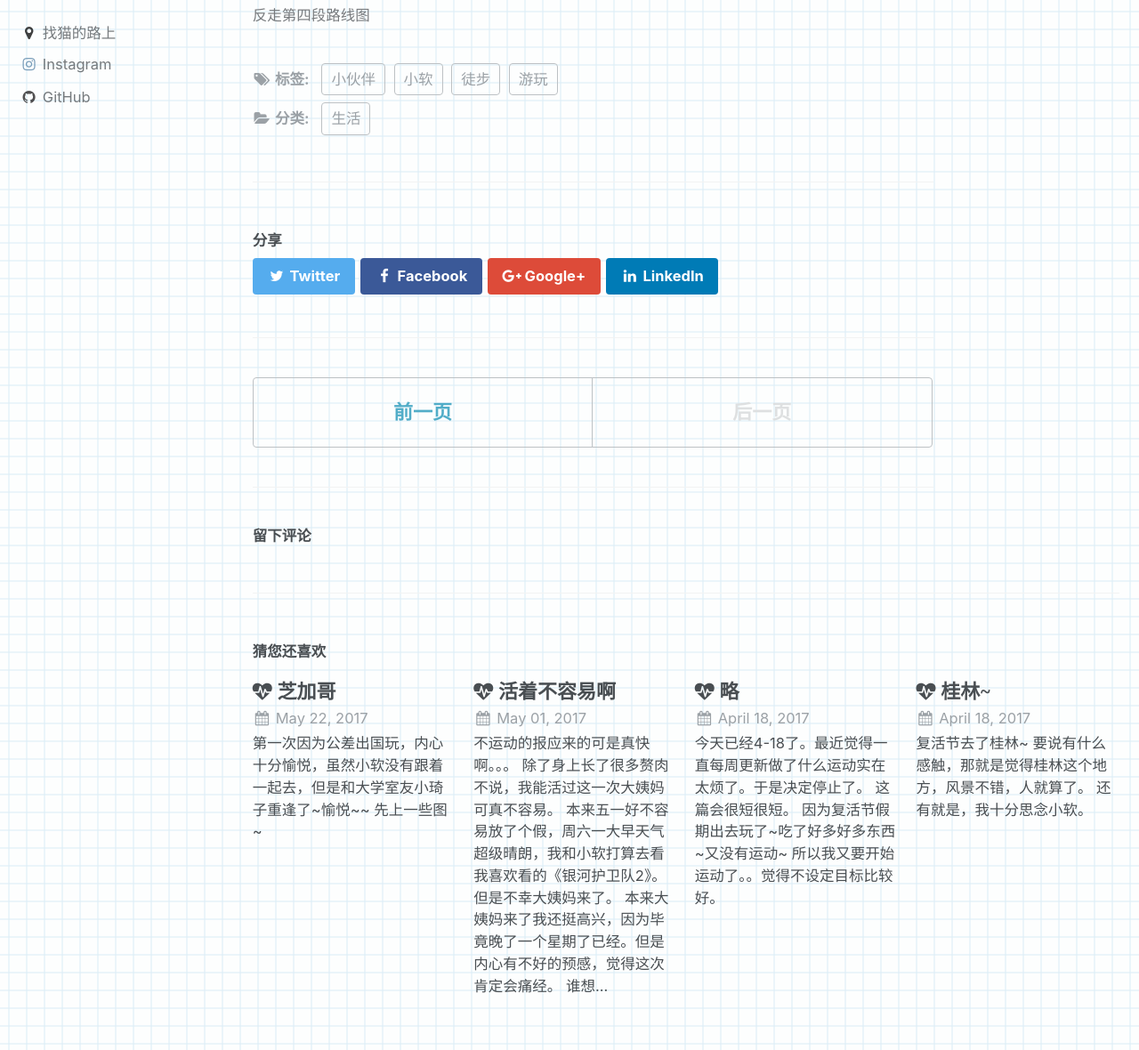
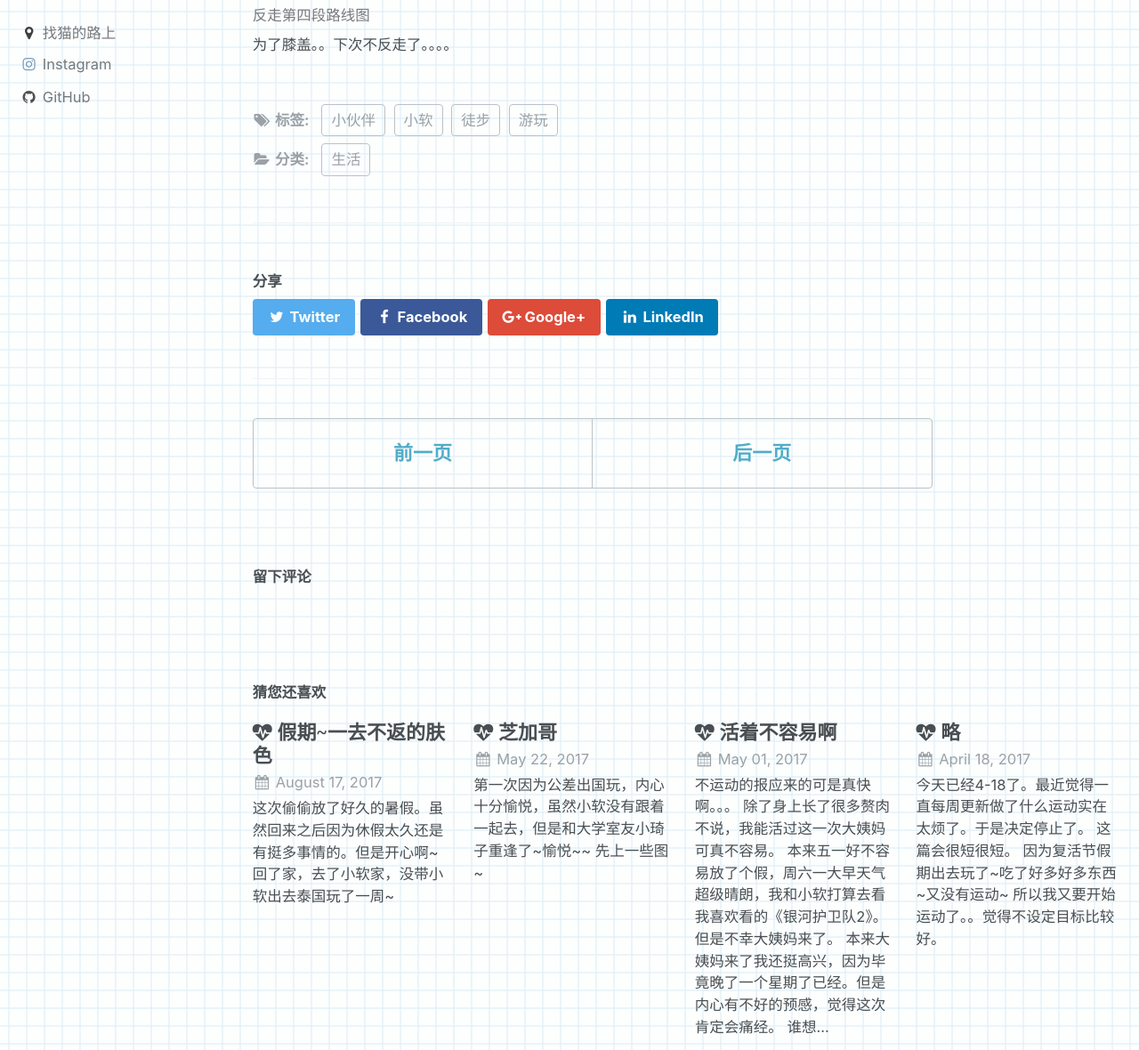
Before and after one commit to meowberries/meowberries.github.io, a Jekyll site: the page built from _posts/2017-05-30-m04.md, in a window 1280 px wide and 1400 px high, scrolled down 537 px, cut to the strip 220-1400 px from the top of the window. Shown: the whole strip at 89% size. Built offline with Jekyll 4.4.1, drawn with Linux system fonts in a browser that asks for light colours; comment, search, counter and statistics services are not loaded.

Commit message:
new post

```diff
--- a/_posts/2017-05-30-m04.md
+++ b/_posts/2017-05-30-m04.md
@@ -13,3 +13,5 @@ tags:
 
 <iframe src="https://www.google.com/maps/d/u/0/embed?mid=1CIX22LOgYEVkMvzmHDlyxPO5pGo" width="640" height="480"></iframe>
 <figcaption> 反走第四段路线图 </figcaption>
+
+为了膝盖。。下次不反走了。。。。
--- /dev/null
+++ b/_posts/2017-08-17-holiday.md
@@ -0,0 +1,16 @@
+---
+title: "假期~一去不返的肤色"
+excerpt_separator: "<!--more-->"
+categories:
+  - 生活
+tags:
+  - 徐州
+  - 家
+  - 泰国
+  - 小伙伴
+---
+
+这次偷偷放了好久的暑假。虽然回来之后因为休假太久还是有挺多事情的。但是开心啊~
+
+
+回了家，去了小软家，没带小软出去泰国玩了一周~
```
